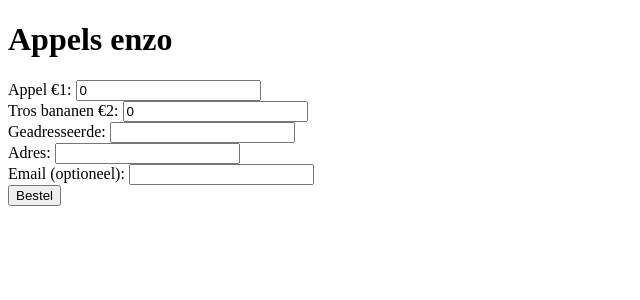
After one commit to ErikvanMaanen/Candyland, a Flask app: page /ecommerce in a window 1280 px wide. The commit adds this page. Shown: the top 300 px of the page, without its empty margins (0-640 px from the left). Run offline with Flask 3, Linux system fonts and the light colour scheme; the visitor is signed in with stand-in values (Sample User, id 1).

Commit message:
Add simple ecommerce demo with BTC payment

```diff
--- a/app.py
+++ b/app.py
@@ -9,6 +9,7 @@ from werkzeug.utils import secure_filename
 import wave
 import tempfile
 import hashlib
+import requests
 from functools import wraps
 try:
     import speech_recognition as sr
@@ -21,6 +22,11 @@ app.secret_key = os.environ.get('FLASK_SECRET_KEY', 'change_me')
 
 # Precomputed SHA3-512 hash of the allowed password
 HASHED_PASSWORD = "16725c4d35c707477e09bee390fbb27e3e294fe84a807940c8e8349891b6ef3137bf18be05144e9adb869436c96b3ba1c1a8b70c2543c5ade24e54b8644f3a47"
+
+# Bitcoin payment address for the ecommerce demo
+BTC_ADDRESS = (
+    "PM8TJLtyXMwbcEYy6RTnS3oSyCrA9RCSnx4faV1j8hVBuPYcfgs6cbcHKXdoKjo65owS22RgaVe3jsgdXBGUSA8fL7mLef84nH3QcAZaeK4FDVPiPj43"
+)
 
 
 def login_required(func):
@@ -259,6 +265,45 @@ def run_script_with_args():
     return jsonify({'output': result.stdout})
 
 
+# --- Simple ecommerce demo ---
+def fetch_btc_rate():
+    """Fetch current BTC rate in EUR. Fallback to a fixed value on error."""
+    try:
+        resp = requests.get('https://api.coindesk.com/v1/bpi/currentprice/EUR.json', timeout=5)
+        data = resp.json()
+        rate = float(data['bpi']['EUR']['rate'].replace(',', ''))
+        return rate
+    except Exception:
+        return 30000.0
+
+
+@app.route('/ecommerce')
+@login_required
+def ecommerce():
+    return render_template('ecommerce.html')
+
+
+@app.route('/checkout', methods=['POST'])
+@login_required
+def checkout():
+    apples = int(request.form.get('apples', 0))
+    bananas = int(request.form.get('bananas', 0))
+    name = request.form.get('name')
+    address = request.form.get('address')
+    email = request.form.get('email')
+
+    total_eur = apples * 1 + bananas * 2
+    rate = fetch_btc_rate()
+    total_btc = round(total_eur / rate, 8)
+
+    return render_template(
+        'checkout.html',
+        total_eur=total_eur,
+        total_btc=total_btc,
+        btc_address=BTC_ADDRESS,
+    )
+
+
 # --- Audio recording endpoint ---
 @app.route('/record_message', methods=['POST'])
 @login_required
--- a/requirements.txt
+++ b/requirements.txt
@@ -4,3 +4,4 @@ gunicorn
 speechrecognition
 ffmpeg-python
 werkzeug
+requests
--- /dev/null
+++ b/templates/ecommerce.html
@@ -0,0 +1,23 @@
+<!DOCTYPE html>
+<html lang="en">
+<head>
+    <meta charset="UTF-8">
+    <title>Appels enzo</title>
+</head>
+<body>
+    <h1>Appels enzo</h1>
+    <form method="post" action="{{ url_for('checkout') }}">
+        <label>Appel €1:</label>
+        <input type="number" name="apples" min="0" value="0"><br>
+        <label>Tros bananen €2:</label>
+        <input type="number" name="bananas" min="0" value="0"><br>
+        <label>Geadresseerde:</label>
+        <input type="text" name="name" required><br>
+        <label>Adres:</label>
+        <input type="text" name="address" required><br>
+        <label>Email (optioneel):</label>
+        <input type="email" name="email"><br>
+        <input type="submit" value="Bestel">
+    </form>
+</body>
+</html>
--- a/templates/index.html
+++ b/templates/index.html
@@ -7,5 +7,6 @@
 <body>
     <h1>Welcome to Candyland Portal</h1>
     <p><a href="/functions1">Go to Functions 1</a></p>
+    <p><a href="/ecommerce">Appels enzo</a></p>
 </body>
 </html>
```
Also changed, not shown: templates/checkout.html (added, +13 -0 lines).
